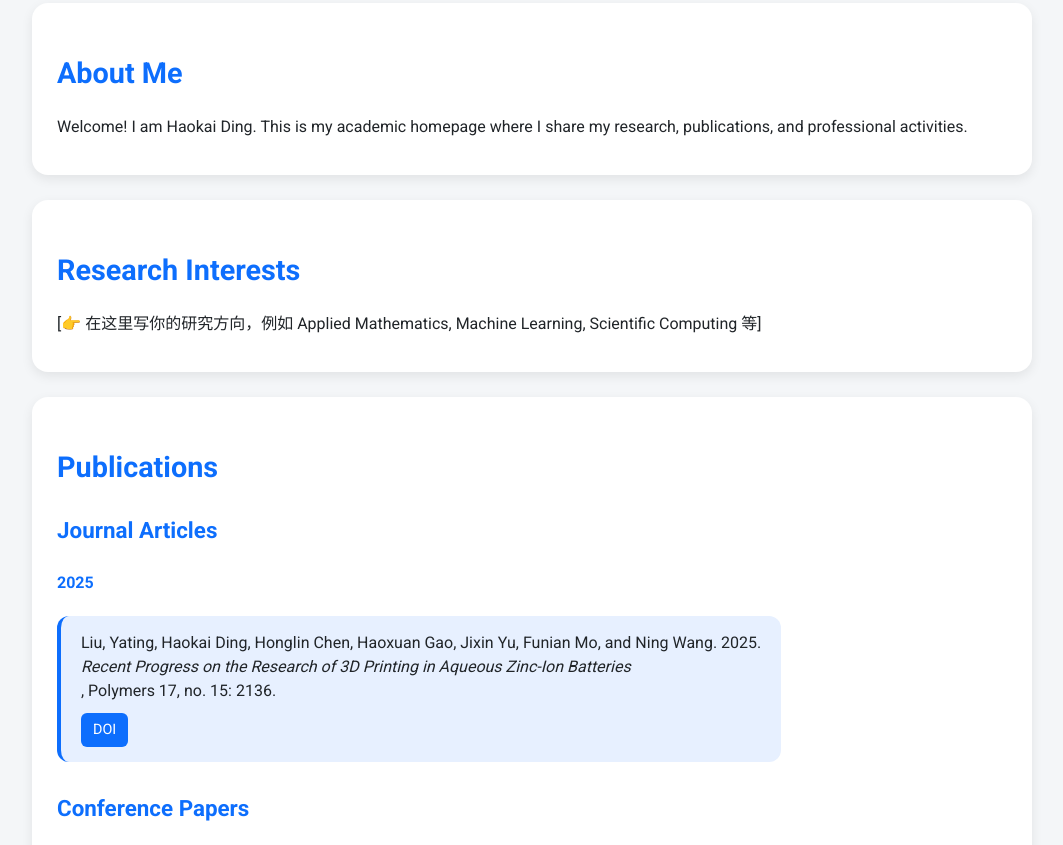
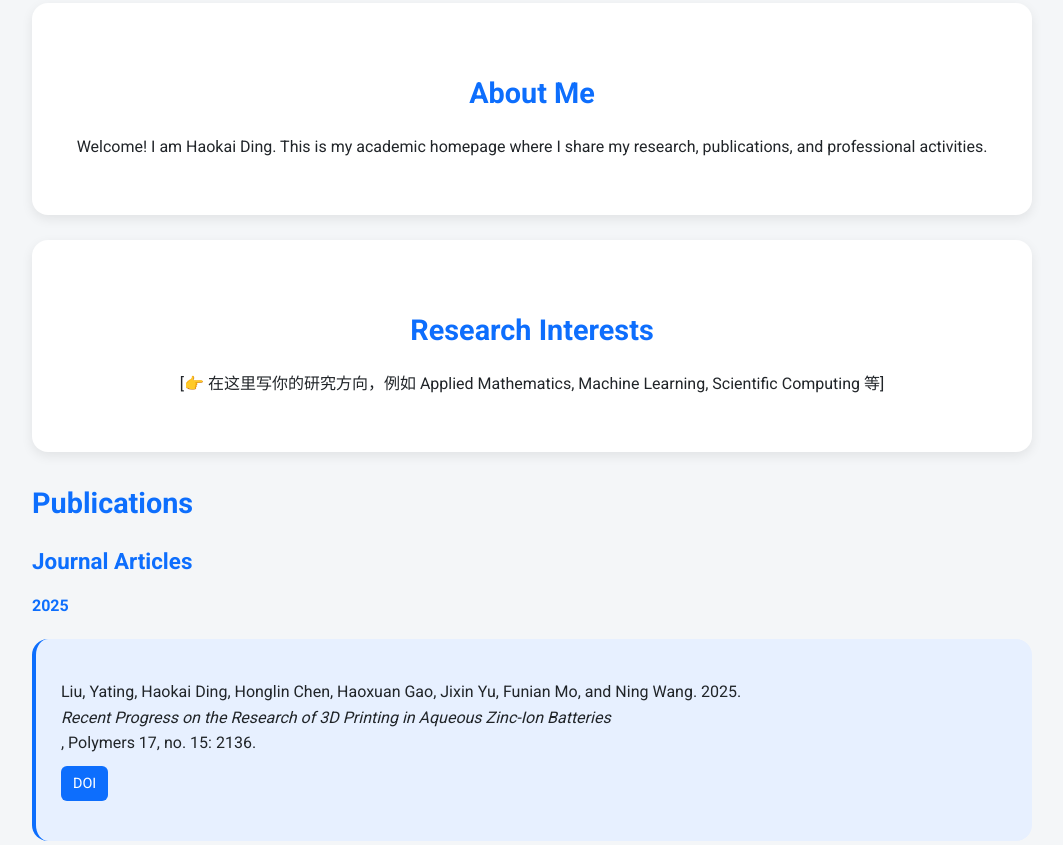
Before and after one commit to hkding0125/hkding0125.github.io, a plain HTML site: page index.html in a window 1280 px wide. Shown: the part 450-1295 px from the top of the page, without its empty margins (108-1171 px from the left). Drawn offline with Linux system fonts and the light colour scheme.

Commit message:
Update index.html

```diff
--- a/index.html
+++ b/index.html
@@ -64,15 +64,17 @@ h1 {
 .contact a:hover { text-decoration: underline; color: #0056b3; }
 
 /* Card layout */
-.card {
+.card.centered {
   background-color: #ffffff;
   border-radius: 16px;
-  padding: 20px 25px;
+  padding: 40px 25px;
   margin: 25px 0;
   box-shadow: 0 4px 12px rgba(0,0,0,0.08);
   display: flex;
   flex-direction: column;
-  align-items: flex-start; /* 文字靠上 */
+  justify-content: center; /* 垂直居中 */
+  align-items: center;
+  text-align: center;
 }
 
 /* Section titles */
@@ -82,20 +84,26 @@ h2 {
   transition: opacity 0.8s ease-out, transform 0.8s ease-out;
 }
 h2.visible { opacity: 1; transform: translateY(0); }
-h3 { font-size: 1.4em; color: #0d6efd; margin-top: 15px; margin-bottom: 8px; }
+h3 { font-size: 1.4em; color: #0d6efd; margin-top: 20px; margin-bottom: 10px; }
 
-/* Publications card */
+/* Publications card 微调 */
 .pub-card {
   border-left: 4px solid #0d6efd;
-  border-radius: 12px;
-  padding: 15px 20px;
+  border-radius: 16px;
+  padding: 40px 25px;
   margin: 15px 0;
   display: flex;
   flex-direction: column;
-  align-items: flex-start; /* 文字靠上 */
+  align-items: flex-start;
+  background-color: #fff;
+  font-size: 1em;
+  line-height: 1.6;
   transition: transform 0.2s, box-shadow 0.2s;
 }
-.pub-card:hover { transform: translateY(-2px); box-shadow: 0 4px 12px rgba(0,0,0,0.1); }
+.pub-card:hover {
+  transform: translateY(-2px);
+  box-shadow: 0 4px 12px rgba(0,0,0,0.1);
+}
 .pub-card.journal { background-color: #e7f0ff; }
 .pub-card.conference { background-color: #f0f0f0; }
 
@@ -166,13 +174,13 @@ ul li { margin-bottom: 8px; }
 </header>
 
 <!-- About -->
-<section id="about" class="card">
+<section id="about" class="card centered">
   <h2>About Me</h2>
   <p>Welcome! I am Haokai Ding. This is my academic homepage where I share my research, publications, and professional activities.</p>
 </section>
 
 <!-- Research -->
-<section id="research" class="card">
+<section id="research" class="card centered">
   <h2>Research Interests</h2>
   <p>[👉 在这里写你的研究方向，例如 Applied Mathematics, Machine Learning, Scientific Computing 等]</p>
 </section>
@@ -203,7 +211,7 @@ ul li { margin-bottom: 8px; }
 </section>
 
 <!-- Contact -->
-<section id="contact" class="card">
+<section id="contact" class="card centered">
   <h2>Contact</h2>
   <p>If you’d like to get in touch, feel free to reach me at <a href="mailto:hk_ding@outlook.com">hk_ding@outlook.com</a>.</p>
 </section>
```
